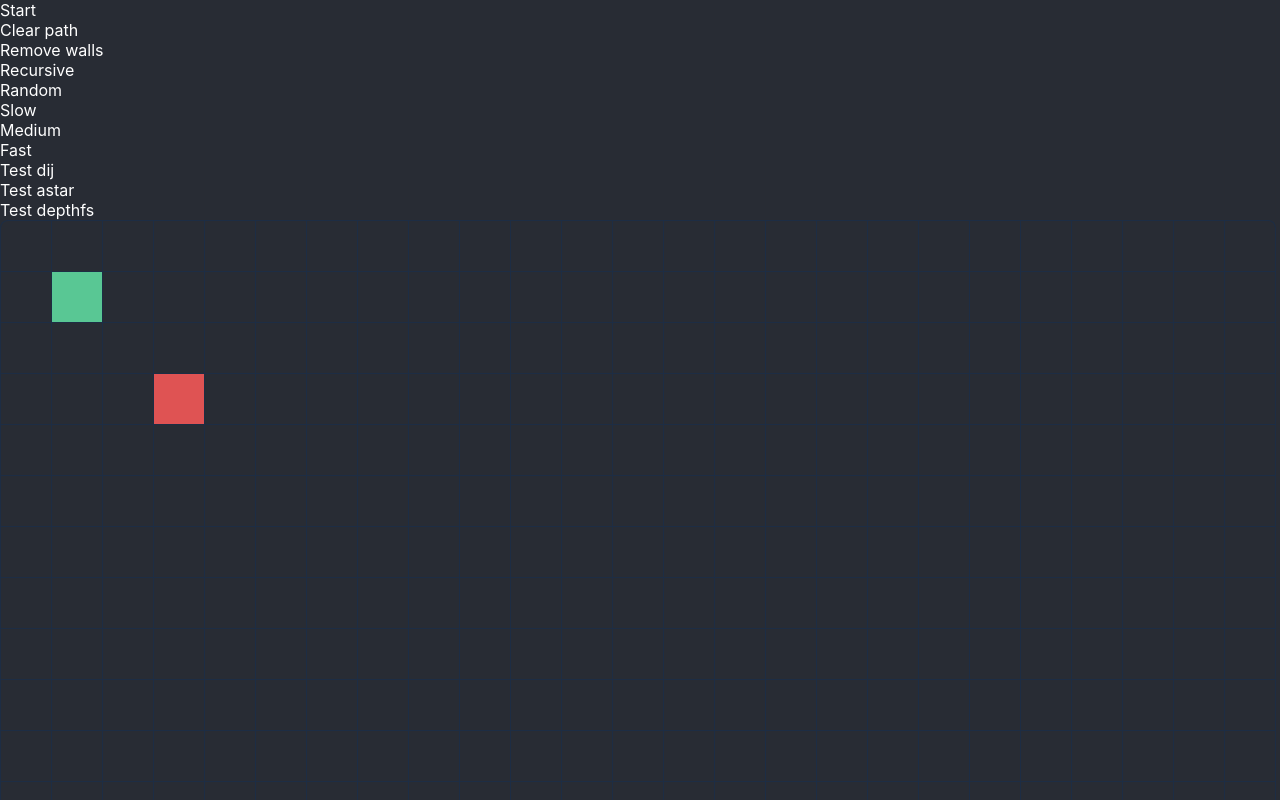
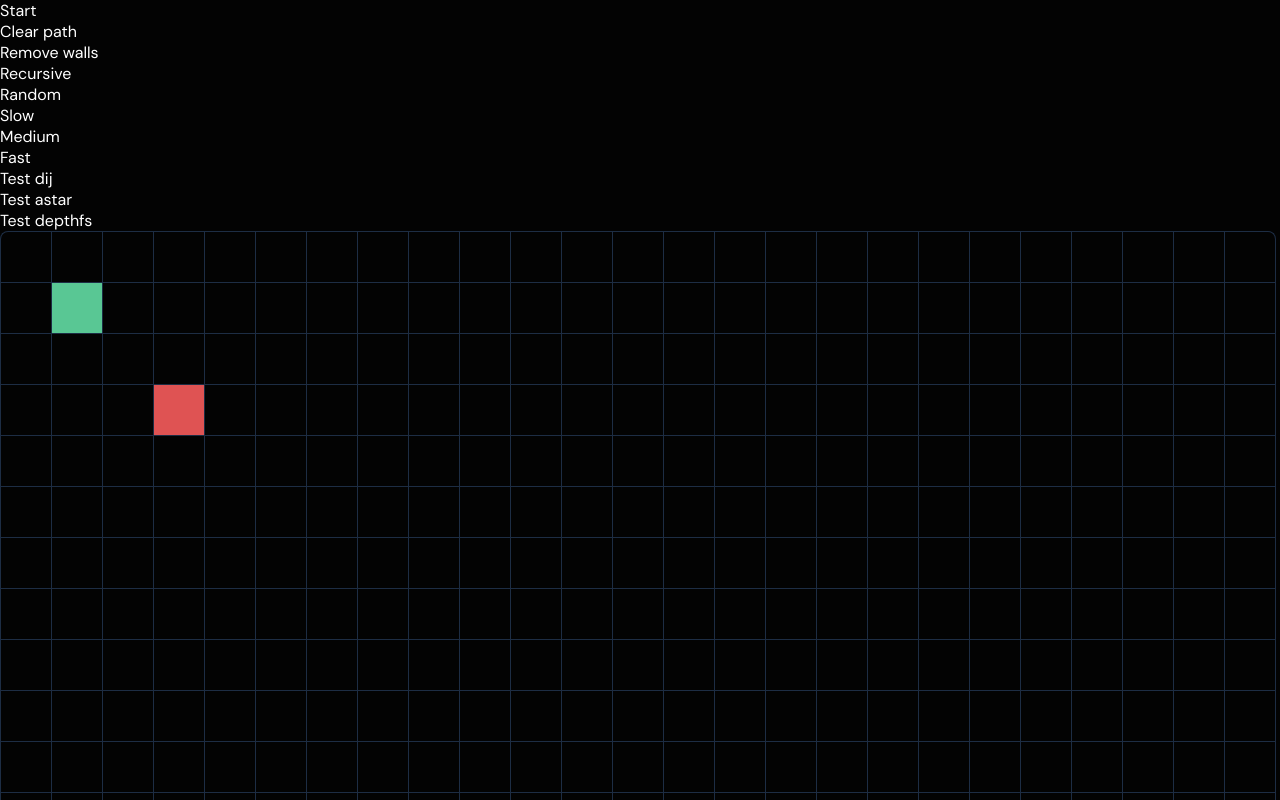
Before and after one commit to taylornorth01/pathfinding-visualizer-react, a React (Create React App) app: page / in a window 1280 px wide. Shown: the top 800 px of the page. Built offline with nearby package versions, Linux system fonts and the light colour scheme.

Commit message:
dm sans font

```diff
--- a/src/index.css
+++ b/src/index.css
@@ -1,8 +1,11 @@
+@import url('https://fonts.googleapis.com/css2?family=DM+Sans:wght@400;500;700&display=swap');
+
 *,
 *::before,
 *::after {
 	margin: 0;
 	padding: 0;
+	font-family: 'DM Sans', sans-serif;
 }
 
 body {
@@ -14,7 +17,7 @@
 }
 
 :root {
-	--background: #282c34;
+	--background: #030303;
 
 	--wall: #1d2d44;
 	--goal: #df5353;
```
